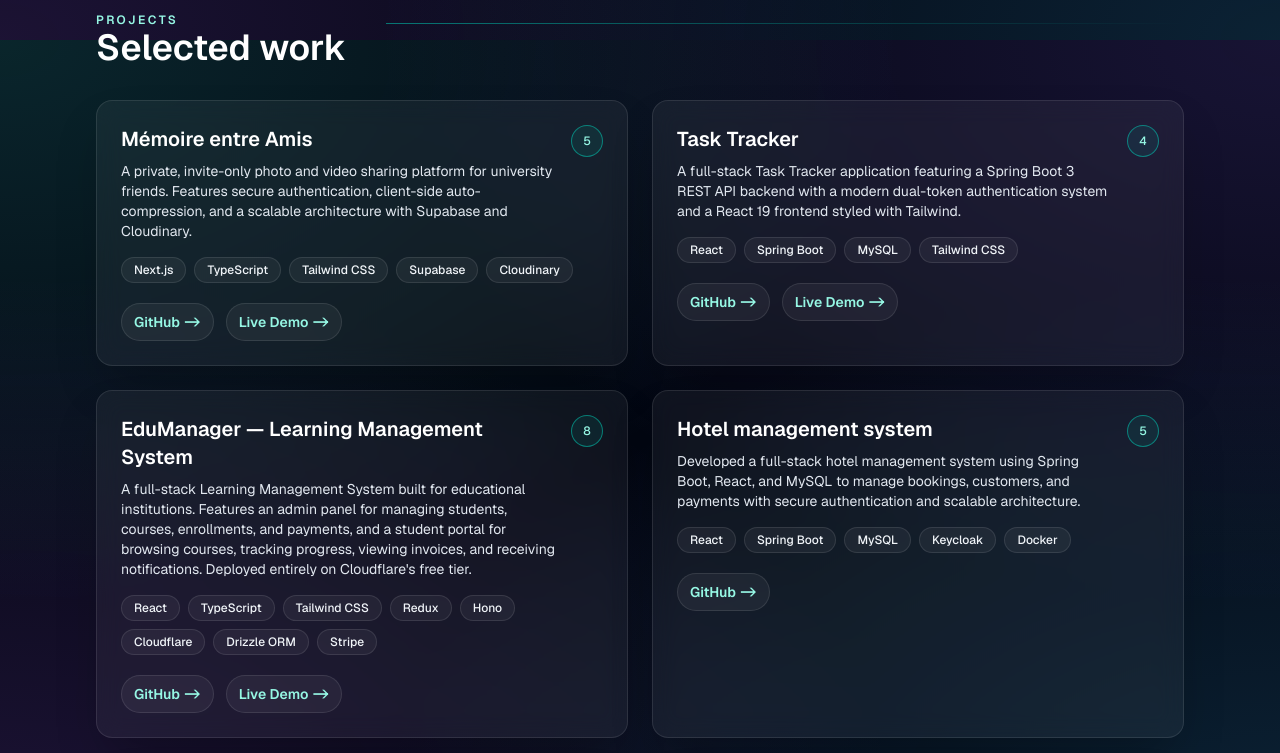
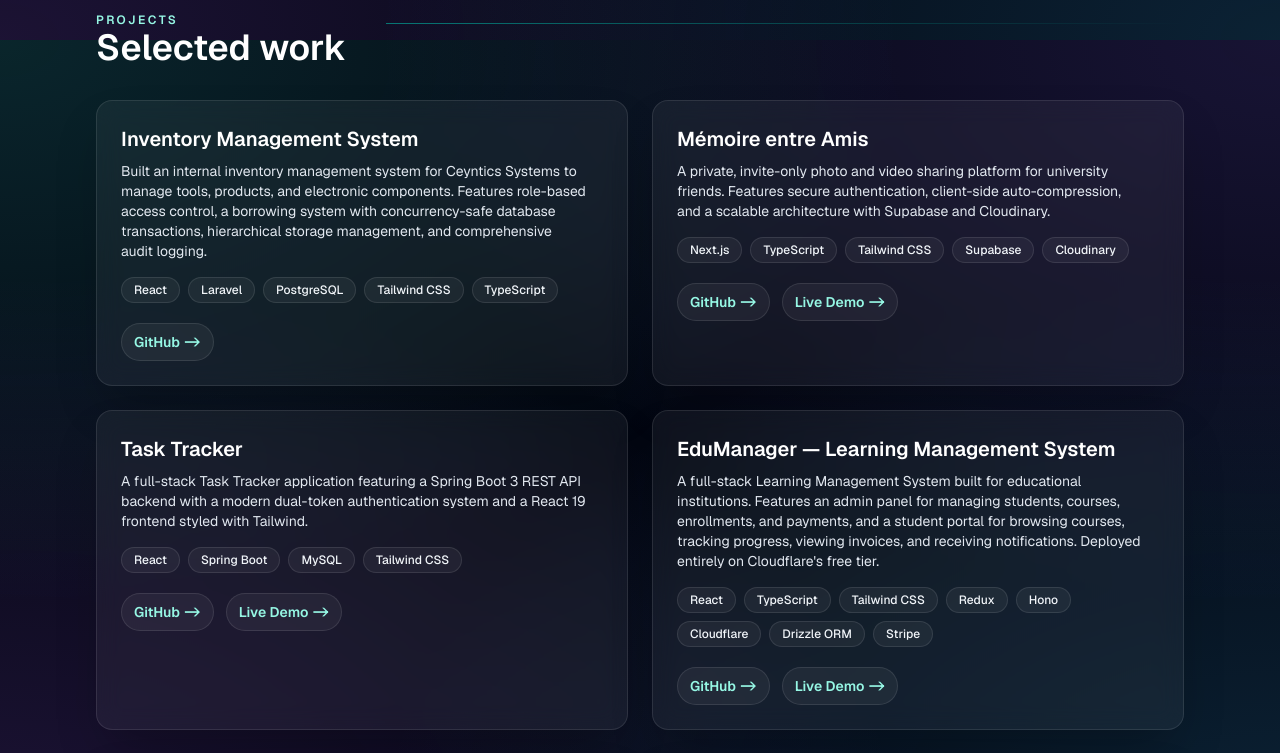
Before and after one commit to SuwanthaDarshana/portfolio_next_update, a Next.js app: page / in a window 1280 px wide. Shown: the part 2360-3113 px from the top of the page. Built offline with nearby package versions, Linux system fonts and the light colour scheme; no server answers.

Commit message:
add new project

```diff
--- a/app/components/Projects.tsx
+++ b/app/components/Projects.tsx
@@ -66,9 +66,9 @@ export function Projects({ projects }: ProjectsProps) {
                   <p className="mt-2 text-sm text-slate-600 dark:text-slate-200">{project.description}</p>
                 </div>
                 <div className="flex items-center gap-2 text-xs font-medium text-teal-600 dark:text-teal-200">
-                  <span className="inline-flex h-8 w-8 items-center justify-center rounded-full border border-teal-400/50 bg-teal-500/10 dark:bg-teal-500/10">
+                  {/* <span className="inline-flex h-8 w-8 items-center justify-center rounded-full border border-teal-400/50 bg-teal-500/10 dark:bg-teal-500/10">
                     {project.tech.length}
-                  </span>
+                  </span> */}
                 </div>
               </div>
 
--- a/app/page.tsx
+++ b/app/page.tsx
@@ -85,6 +85,13 @@ const skillCategories = [
 ];
 
 const projects = [
+  {
+    title: "Inventory Management System",
+    description:
+      "Built an internal inventory management system for Ceyntics Systems to manage tools, products, and electronic components. Features role-based access control, a borrowing system with concurrency-safe database transactions, hierarchical storage management, and comprehensive audit logging.",
+    tech: ["React", "Laravel", "PostgreSQL", "Tailwind CSS", "TypeScript"],
+    github: "https://github.com/SuwanthaDarshana/inventory-system",
+  },
   {
     title: "Mémoire entre Amis",
     description:
```
